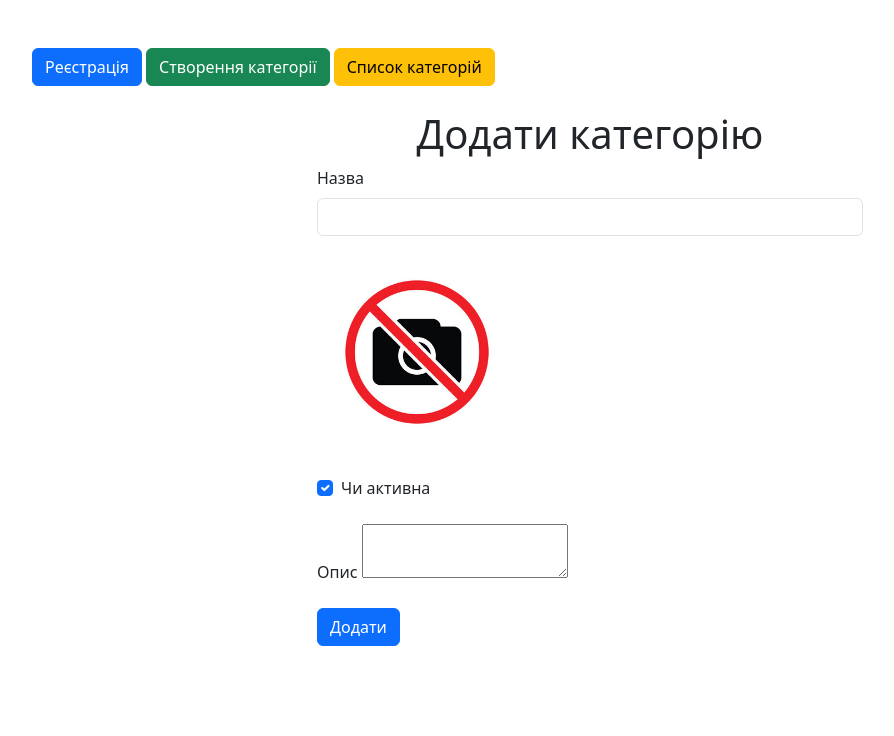
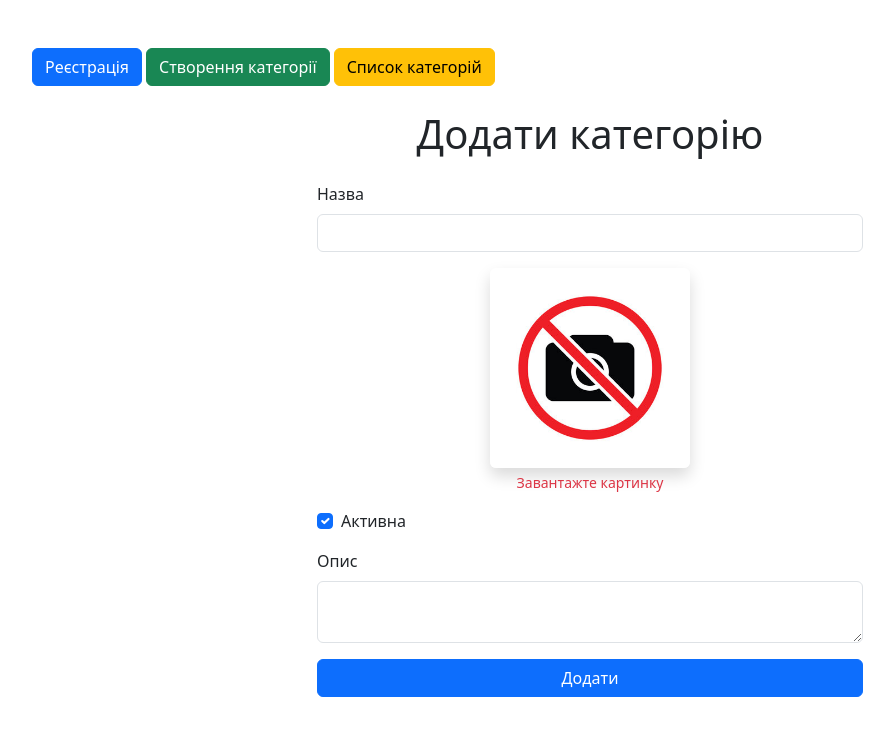
Before and after one commit to DudokVitaliy/Python_Django, a Django app: page /create-category/ in a window 1280 px wide. Shown: the top 736 px of the page, without its empty margins (50-944 px from the left). Run offline with Django 5.2, Linux system fonts and the light colour scheme; some libraries are stand-ins or nearby versions.

Commit message:
Validation and tiny

```diff
--- a/users/templates/users/create_category.html
+++ b/users/templates/users/create_category.html
@@ -6,7 +6,7 @@
 {% endblock %}
 
 {% block content %}
-<h1 class="text-center">Додати категорію</h1>
+<h1 class="text-center mb-4">Додати категорію</h1>
 
 <div class="row">
   <form class="col-md-6 offset-md-3 needs-validation" method="post" enctype="multipart/form-data" novalidate>
@@ -15,43 +15,48 @@
     <div class="mb-3">
       <label for="name" class="form-label">Назва</label>
       <input type="text" class="form-control" id="name" name="name" required />
-      <div class="valid-feedback">Looks good!</div>
-      <div class="invalid-feedback">Будь ласка, введіть назву категорії</div>
+      <div class="invalid-feedback">Введіть назву категорії</div>
     </div>
 
-    <div class="mb-3">
-      <label for="image" class="form-label" style="cursor: pointer;">
-        <img src="{% static 'images/noimage.jpg' %}" id="imgView" width="200" />
+    <div class="mb-3 text-center">
+      <label for="image" style="cursor: pointer;">
+        <img src="{% static 'images/noimage.jpg' %}" id="imgView" width="200" class="rounded shadow" />
       </label>
-      <input type="file" class="form-control d-none" id="image" accept="image/*" required name="image" />
-      <div class="invalid-feedback">Будь ласка, завантажте картинку для категорії</div>
+
+      <input type="file" id="image" name="image" accept="image/*" style="display:none;" required />
+
+      <div class="invalid-feedback d-block" id="imageError" style="display:none;">
+        Завантажте картинку
+      </div>
     </div>
 
     <div class="form-check mb-3">
       <input type="checkbox" class="form-check-input" id="is_active" name="is_active" checked />
-      <label for="is_active" class="form-label">Чи активна</label>
+      <label for="is_active" class="form-check-label">Активна</label>
     </div>
 
     <div class="mb-3">
       <label for="description" class="form-label">Опис</label>
-      <textarea name="description" id="description"></textarea>
+      <textarea name="description" id="description" class="form-control" required></textarea>
       <div class="invalid-feedback">Опис не може бути порожнім</div>
     </div>
 
-    <button type="submit" class="btn btn-primary">Додати</button>
+    <button type="submit" class="btn btn-primary w-100">Додати</button>
   </form>
 </div>
 
-<div class="modal fade" id="exampleModal" tabindex="-1" aria-labelledby="exampleModalLabel" aria-hidden="true">
+<div class="modal fade" id="exampleModal" tabindex="-1">
   <div class="modal-dialog modal-lg">
     <div class="modal-content">
       <div class="modal-header">
-        <h5 class="modal-title" id="exampleModalLabel">Редагування фото</h5>
-        <button type="button" class="btn-close" data-bs-dismiss="modal" aria-label="Close"></button>
+        <h5 class="modal-title">Редагування фото</h5>
+        <button type="button" class="btn-close" data-bs-dismiss="modal"></button>
       </div>
+
       <div class="modal-body">
-        <img src="" id="imagePreview" width="100%" />
+        <img src="" id="imagePreview" style="width:100%;" />
       </div>
+
       <div class="modal-footer">
         <button type="button" class="btn btn-secondary" data-bs-dismiss="modal">Закрити</button>
         <button type="button" id="btnCroppedImage" class="btn btn-primary">Зберегти</button>
@@ -63,24 +68,34 @@
 {% endblock %}
 
 {% block scripts %}
+
+<script src="https://cdn.jsdelivr.net/npm/bootstrap@5.3.0/dist/js/bootstrap.bundle.min.js"></script>
+
 <script src="{% static 'js/cropper.js' %}"></script>
-<script src="https://cdn.tiny.cloud/1/vvjvo7kl3d6bh5xriji4khj5vcgeynj3hvajabce6xamq664/tinymce/8/tinymce.min.js" referrerpolicy="origin" crossorigin="anonymous"></script>
+
+<script src="https://cdn.tiny.cloud/1/9m9a3vb8bfybjrhuptnpiwc22mtmshlgslqjqqgajkl2rxkg/tinymce/8/tinymce.min.js"
+        referrerpolicy="origin"></script>
 
 <script>
 tinymce.init({
-    selector: 'textarea',
-    plugins: 'lists link image table',
-    toolbar: 'undo redo | styleselect | bold italic | alignleft aligncenter alignright | outdent indent | link image',
+    selector: '#description',
+    height: 300
 });
 </script>
 
 <script>
 window.addEventListener('load', () => {
+
+    const form = document.querySelector('form');
     const imageInput = document.getElementById('image');
     const imgView = document.getElementById('imgView');
     const imagePreview = document.getElementById('imagePreview');
     const btnCroppedImage = document.getElementById('btnCroppedImage');
-    const exampleModal = new bootstrap.Modal('#exampleModal');
+    const imageError = document.getElementById('imageError');
+
+    const modalEl = document.getElementById('exampleModal');
+    const exampleModal = new bootstrap.Modal(modalEl);
+
     let cropper;
 
     imageInput.addEventListener('change', (e) => {
@@ -91,40 +106,59 @@
         exampleModal.show();
     });
 
-    document.getElementById('exampleModal').addEventListener('shown.bs.modal', () => {
-        cropper = new Cropper(imagePreview, { autoCropArea: 0.8 });
+    modalEl.addEventListener('shown.bs.modal', () => {
+        cropper = new Cropper(imagePreview, {
+            autoCropArea: 0.8,
+        });
     });
 
-    document.getElementById('exampleModal').addEventListener('hidden.bs.modal', () => {
-        if (cropper) cropper.destroy();
+    modalEl.addEventListener('hidden.bs.modal', () => {
+        if (cropper) {
+            cropper.destroy();
+            cropper = null;
+        }
     });
 
     btnCroppedImage.addEventListener('click', () => {
         if (!cropper) return;
 
         cropper.getCroppedCanvas().toBlob(blob => {
-            const uniqueFileName = crypto.randomUUID() + '.png';
-            const file = new File([blob], uniqueFileName, { type: 'image/png' });
+            const file = new File([blob], crypto.randomUUID() + '.png', {
+                type: 'image/png'
+            });
 
-            const dataTransfer = new DataTransfer();
-            dataTransfer.items.add(file);
-            imageInput.files = dataTransfer.files;
+            const dt = new DataTransfer();
+            dt.items.add(file);
+            imageInput.files = dt.files;
 
             imgView.src = URL.createObjectURL(file);
+            imageError.style.display = 'none';
+
             exampleModal.hide();
         });
     });
 
-    const forms = document.querySelectorAll('.needs-validation');
-    Array.from(forms).forEach(form => {
-        form.addEventListener('submit', (event) => {
-            if (!form.checkValidity()) {
-                event.preventDefault();
-                event.stopPropagation();
-            }
-            form.classList.add('was-validated');
-        }, false);
+    form.addEventListener('submit', (event) => {
+
+        // TinyMCE sync
+        tinymce.triggerSave();
+
+        let valid = form.checkValidity();
+
+        // перевірка картинки
+        if (!imageInput.files.length) {
+            valid = false;
+            imageError.style.display = 'block';
+        }
+
+        if (!valid) {
+            event.preventDefault();
+            event.stopPropagation();
+        }
+
+        form.classList.add('was-validated');
     });
 });
 </script>
+
 {% endblock %}
```
Also changed, not shown: db.sqlite3, media/categories/f158fa7f-df97-46cf-a719-343c3420e72b.png (added).
